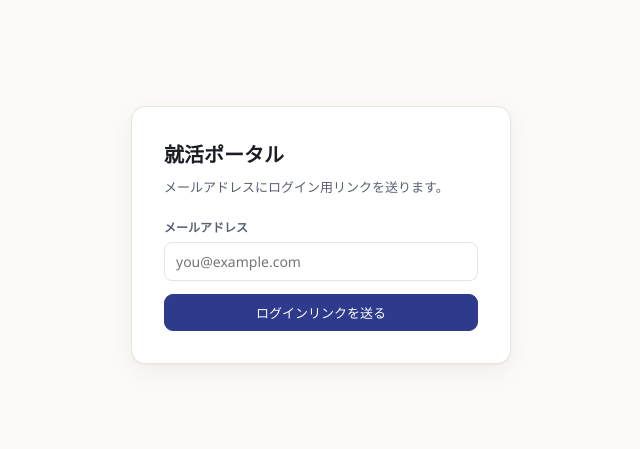
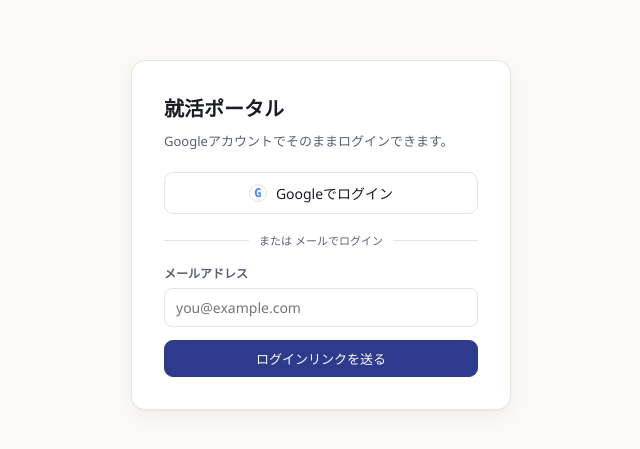
Before and after one commit to KatsurayamaHaruki/jobhunt, a Next.js app: page /login in a window 1280 px wide. Shown: the part 165-614 px from the top of the page, without its empty margins (319-959 px from the left). Built offline with nearby package versions, Linux system fonts and the light colour scheme; no server answers.

Commit message:
ログイン: Googleワンクリックログインを追加
Co-Authored-By: Claude Opus 4.8 <noreply@anthropic.com>

```diff
--- a/app/globals.css
+++ b/app/globals.css
@@ -103,6 +103,10 @@ input,select,textarea{font-family:inherit}
 .login-card{background:var(--surface);border:1px solid var(--line);border-radius:var(--radius);box-shadow:var(--shadow);padding:32px;max-width:380px;width:100%}
 .login-card h1{font-size:20px;margin:0 0 6px}
 .login-card p{font-size:13px;color:var(--ink-soft);margin:0 0 20px}
+.btn.google{display:flex;align-items:center;justify-content:center;gap:9px;font-size:14px;padding:10px 14px}
+.btn.google .g-icon{display:inline-flex;align-items:center;justify-content:center;width:18px;height:18px;border-radius:50%;background:#fff;border:1px solid var(--line);color:#4285F4;font-weight:800;font-size:12px;font-family:var(--mono)}
+.or-divider{display:flex;align-items:center;gap:10px;margin:18px 0 14px;color:var(--ink-soft);font-size:11px}
+.or-divider::before,.or-divider::after{content:"";flex:1;height:1px;background:var(--line)}
 
 .overdue-banner{background:#F4ECEC;border:1px solid #E6C9C9;border-left:4px solid var(--urgent);border-radius:10px;padding:11px 14px;margin-bottom:22px;font-size:13px;color:#7A2E2E;line-height:1.7}
 .overdue-banner strong{color:var(--urgent)}
--- a/app/login/page.jsx
+++ b/app/login/page.jsx
@@ -28,17 +28,30 @@ export default function Login() {
     else setSent(true);
   }
 
+  async function google() {
+    setErr('');
+    const { error } = await supabase.auth.signInWithOAuth({
+      provider: 'google',
+      options: { redirectTo: typeof window !== 'undefined' ? window.location.origin : undefined },
+    });
+    if (error) setErr(error.message);
+  }
+
   return (
     <div className="login-wrap">
       <div className="login-card">
         <h1>就活ポータル</h1>
-        <p>メールアドレスにログイン用リンクを送ります。</p>
+        <p>Googleアカウントでそのままログインできます。</p>
         {sent ? (
           <p style={{ color: 'var(--calm)' }}>
             {email} にリンクを送りました。メール内のリンクを開くとログインされます。
           </p>
         ) : (
           <>
+            <button className="btn google" style={{ width: '100%' }} onClick={google}>
+              <span className="g-icon">G</span> Googleでログイン
+            </button>
+            <div className="or-divider"><span>または メールでログイン</span></div>
             <div className="field">
               <label>メールアドレス</label>
               <input
```
Also changed, not shown: 1 other file (tests, documents, lock files or other folders).
